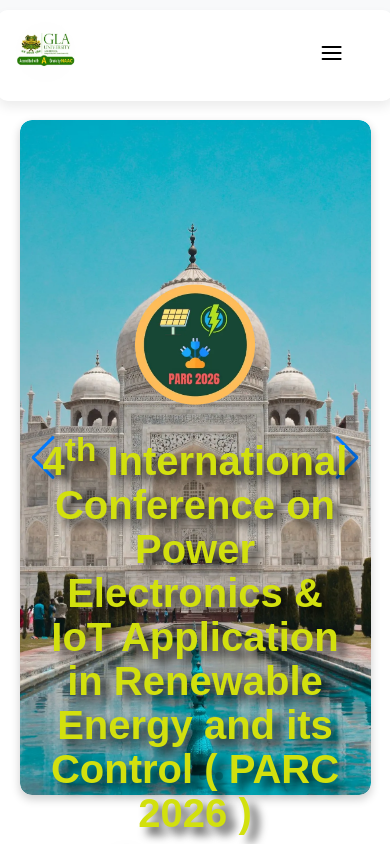
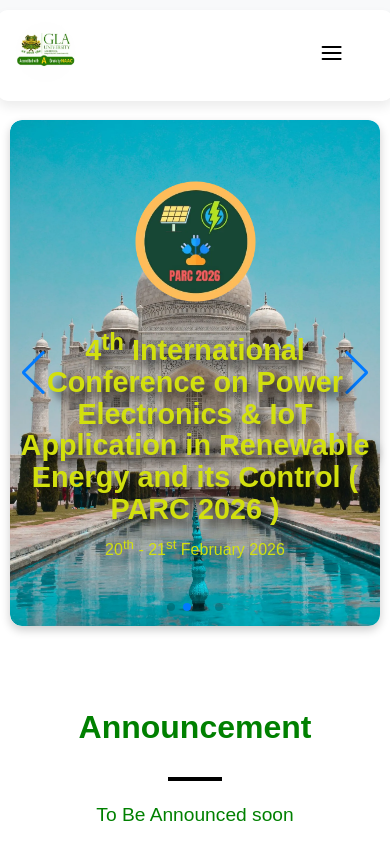
Before and after one commit to Akshat-hype/PARC2026, a React (Vite) app: page / in a window 390 px wide. Shown: the top 844 px of the page. Built offline with nearby package versions, Linux system fonts and the light colour scheme.

Commit message:
home page done

```diff
--- a/src/pages/Home.css
+++ b/src/pages/Home.css
@@ -230,3 +230,25 @@
     max-width: 100%;
   }
 }
+
+
+/* Responsive Fix */
+@media (max-width: 768px) {
+  .overlay {
+    top: 45%; /* Adjusted for mobile */
+    width: 90%;
+  }
+
+  .overlay-text {
+    font-size: 1.8rem;
+  }
+
+  .overlay-subtext {
+    font-size: 1rem;
+  }
+
+  .carousel-container {
+    width: 95%;
+    height: 60vh;
+  }
+}
```
